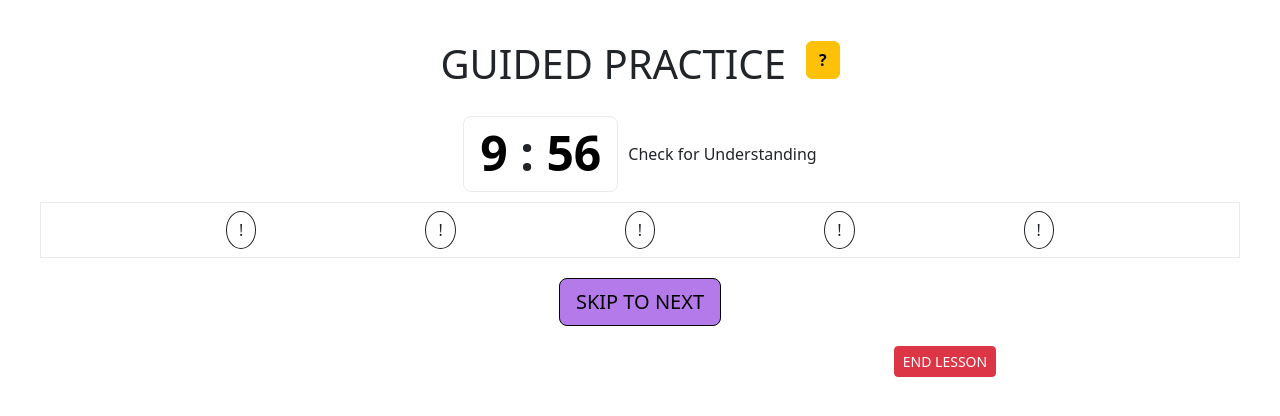
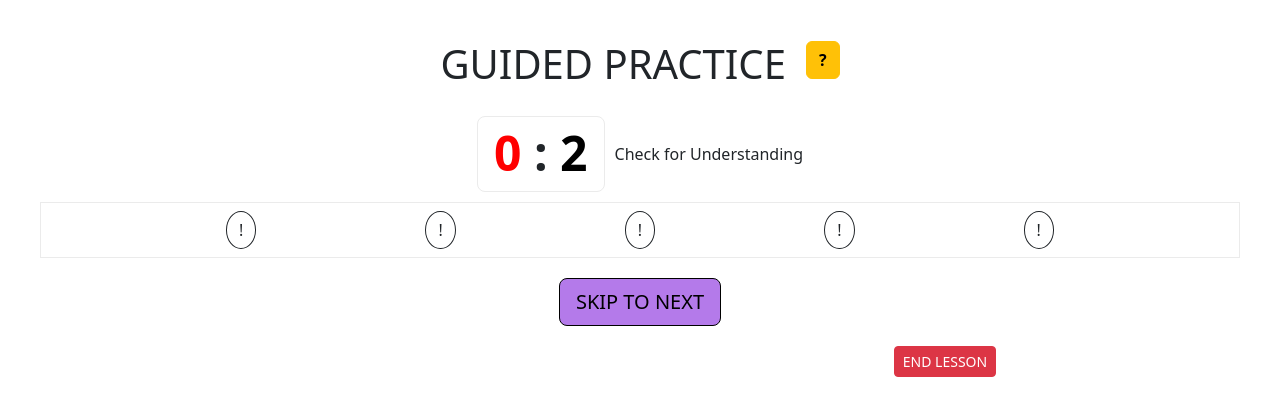
Before and after one commit to ndudar/Nudge, a React (Create React App) app: page /guided-practice in a window 1280 px wide. Shown: the top 416 px of the page. Built offline with nearby package versions, Linux system fonts and the light colour scheme.

Commit message:
feat: next button renders at timer up

```diff
--- a/src/features/DipStick/DipStick.js
+++ b/src/features/DipStick/DipStick.js
@@ -22,7 +22,10 @@ const DipStick = () => {
   const handleClick = (val, newVariant) => {
     target.current.innerHTML = "X";
     target.current.className = `rounded-circle btn btn-${newVariant}`
+    //maybe helper function here for average?
   }
+
+  //function that calculates average for export
 
   const popover = (
     <Popover target={target.current}>
@@ -62,4 +65,7 @@ const DipStick = () => {
   )
 }
 
+//export a const of the average data
+
+
 export default DipStick;
--- a/src/features/GuidedPractice/GuidedPractice.js
+++ b/src/features/GuidedPractice/GuidedPractice.js
@@ -28,13 +28,15 @@ const GuidedPractice = () => {
     flexBasis: "50%"
   }
 
+  //pass timer props for disptick average and paths
+
   return (
     <div style={styles}>
       <h1>GUIDED PRACTICE</h1>
       <div></div>
       <InfoToast />
       <div style={split}></div>
-      <Timer targetTimeMins={10}/>
+      <Timer targetTimeMins={.1}/>
       <p style={{ marginBottom: '0'}}>Check for Understanding</p>
       <DipStick />
       <div style={split}></div>
--- a/src/features/Timer/Timer.js
+++ b/src/features/Timer/Timer.js
@@ -1,6 +1,8 @@
 import { useTimer } from "./useTimer";
 import TimerDisplay from "./TimerDisplay";
+import Button from "react-bootstrap/Button";
 
+//take in props for average and different paths
 const ExpiredNotice = () => {
   const blockStyle = {
     textAlign: "center",
@@ -11,11 +13,14 @@ const ExpiredNotice = () => {
     fontSize: "1rem",
     color: "red"
   };
+//based on average, path is associated to the next button
+
+const nav = "/independent-practice"
 
   return (
     <div style={blockStyle}>
       <span>Time's Up!!!</span>
-      <p>Move on to next lesson component.</p>
+      <p style={ {color: "black"} }>Move on to the <Button variant="success" href={nav}>next</Button> lesson component.</p>
     </div>
   );
 };
@@ -44,6 +49,8 @@ const ShowTimer = ({ minutes, seconds }) => {
   );
 };
 
+//pass in average prop into the expired notice
+
 const Timer = (targetTimeMins) => {
   const [minutes, seconds] = useTimer(targetTimeMins);
 
```
